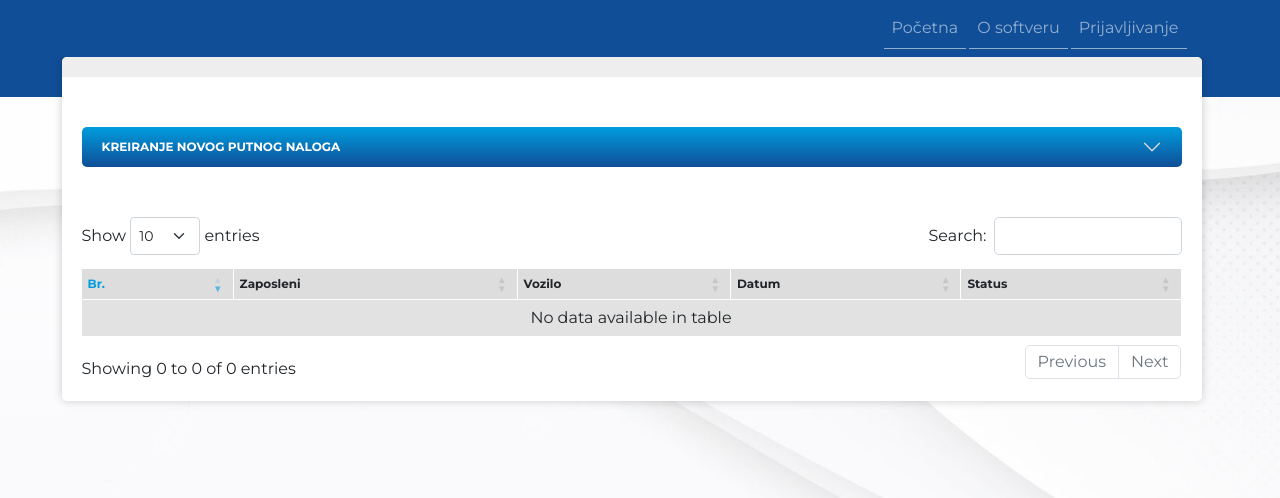
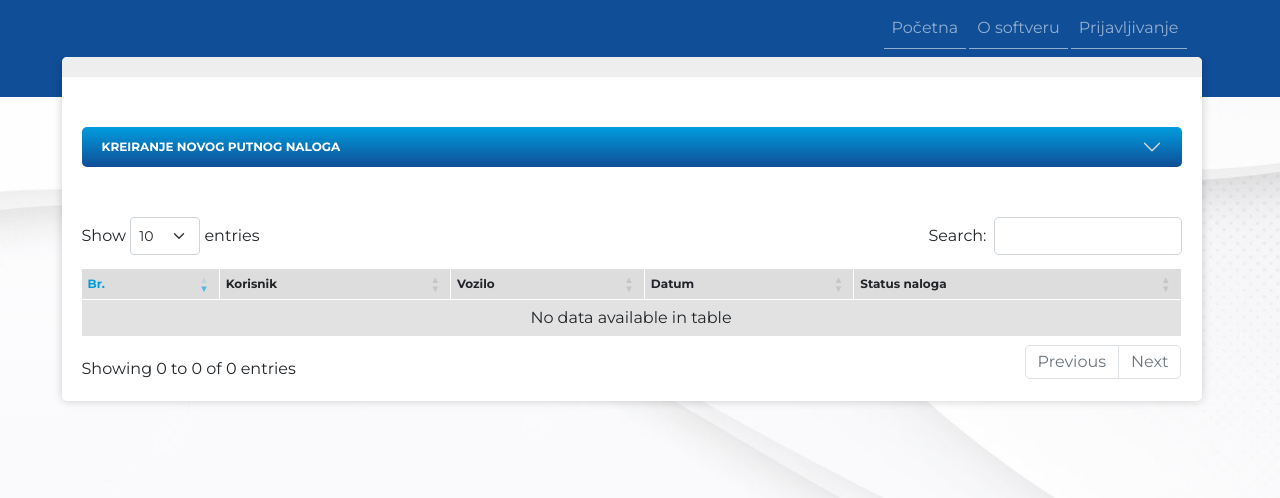
Before and after one commit to miiihaaas/PutniNalozi, a Flask app: template putninalozi/templates/travel_warrant_list.html in a window 1280 px wide. Shown: the top 498 px of the page. Run offline with Flask 2, Linux system fonts and the light colour scheme; the template is opened without the code that fills it: values that come from a table or form of the project are taken from there, others are empty; some libraries are stand-ins or nearby versions.

Commit message:
v 0.337 small updates

```diff
--- a/putninalozi/main/forms.py
+++ b/putninalozi/main/forms.py
@@ -1,12 +1,12 @@
 from flask_wtf import FlaskForm
 from wtforms import DecimalField, SubmitField, BooleanField
-from wtforms.validators import DataRequired
+from wtforms.validators import DataRequired, NumberRange
 from putninalozi.models import Settings
 
 
 class SettingsForm(FlaskForm):
-    daily_wage_domestic = DecimalField('Iznos dnevnice u državi (RSD)', validators=[DataRequired()])
-    daily_wage_abroad = DecimalField('Iznos dnevnice u inostranstvu (€)', validators=[DataRequired()])
+    daily_wage_domestic = DecimalField('Iznos dnevnice u državi (RSD)', validators=[DataRequired(), NumberRange(min=0, message='Iznos dnevnice mora biti veći od 0.')])
+    daily_wage_abroad = DecimalField('Iznos dnevnice u inostranstvu (€)', validators=[DataRequired(), NumberRange(min=0, message='Iznos dnevnice mora biti veći od 0.')])
     send_email_kreiran = BooleanField('Slanje mejla prilikom kreiranja putnog naloga', default=False)
     send_email_zavrsen = BooleanField('Slanje mejla prilikom završetka putnog naloga', default=False)
     send_email_obracunat = BooleanField('Slanje mejla prilikom obračunavanja putnog naloga', default=False)
--- a/putninalozi/templates/expenses.html
+++ b/putninalozi/templates/expenses.html
@@ -125,7 +125,7 @@
         <td class="align-middle"> {{ trosak.expenses_type }} </td>
         <td class="align-middle"> 2022-10-09 </td>
         <td class="align-middle"> {{ trosak.description }} </td>
-        <td class="align-middle"> {{ trosak.amount }} {{ trosak.amount_currency }} </td>
+        <td class="align-middle"> {{ '{:,.2f}'.format(trosak.amount) }} {{ trosak.amount_currency }} </td>
       </tr>
       {% endfor %}
     </tbody>
--- a/putninalozi/templates/layout.html
+++ b/putninalozi/templates/layout.html
@@ -18,9 +18,9 @@
     <script src="https://kit.fontawesome.com/eaa4d75133.js" crossorigin="anonymous"></script>
 
     {% if title %}
-      <title>Putni Nalozi - {{ title }}</title>
+      <title>Putni nalozi - {{ title }}</title>
     {% else %}
-      <title>Putni Nalozi</title>
+      <title>Putni nalozi</title>
     {% endif %}
   </head>
   <body>
--- a/putninalozi/templates/travel_warrant.html
+++ b/putninalozi/templates/travel_warrant.html
@@ -488,9 +488,7 @@
             </td>
             <td class="align-middle">{{ trosak.expenses_date.date() }}</td>
             <td class="align-middle">{{ trosak.description }}</td>
-            <td class="align-middle">
-              {{ trosak.amount }} {{ trosak.amount_currency }}
-            </td>
+            <td class="align-middle">{{ '{:,.2f}'.format(trosak.amount) }} {{ trosak.amount_currency }}</td>
           </tr>
           {% endfor %}
         </tbody>
--- a/putninalozi/templates/travel_warrant_list.html
+++ b/putninalozi/templates/travel_warrant_list.html
@@ -68,10 +68,10 @@
     <thead>
       <tr id="header">
         <th>Br. putnog naloga</th>
-        <th>Zaposleni</th>
+        <th>Korisnik</th>
         <th>Vozilo</th>
         <th>Kompanija</th>
-        <th>Status</th>
+        <th>Status naloga</th>
       </tr>
     </thead>
     <tbody>
@@ -123,10 +123,10 @@
     <thead>
       <tr id="header">
         <th>Br.</th>
-        <th>Zaposleni</th>
+        <th>Korisnik</th>
         <th>Vozilo</th>
         <th>Datum</th>
-        <th>Status</th>
+        <th>Status naloga</th>
       </tr>
     </thead>
     <tbody>
@@ -178,10 +178,10 @@
     <thead>
       <tr id="header">
         <th>Br.</th>
-        <th>Zaposleni</th>
+        <th>Korisnik</th>
         <th>Vozilo</th>
         <th>Datum</th>
-        <th>Status</th>
+        <th>Status naloga</th>
       </tr>
     </thead>
     <tbody>
--- a/putninalozi/templates/vehicle_list.html
+++ b/putninalozi/templates/vehicle_list.html
@@ -8,9 +8,9 @@
   {% if current_user.authorization == 's_admin' %}
     <thead>
       <tr>
-        <th>Tip Vozila</th>
+        <th>Tip vozila</th>
         <th>Marka vozila</th>
-        <th>Registracija</th>
+        <th>Registraciona oznaka</th>
         <th>Kompanija</th>
       </tr>
     </thead>
--- a/putninalozi/travel_warrants/forms.py
+++ b/putninalozi/travel_warrants/forms.py
@@ -1,6 +1,6 @@
 from flask_wtf import FlaskForm
 from wtforms import StringField, BooleanField, FloatField, DecimalField, SelectField, DateField, TimeField, DateTimeField, IntegerField, SubmitField
-from wtforms.validators import DataRequired, Optional, Length, InputRequired
+from wtforms.validators import DataRequired, Optional, Length, InputRequired, NumberRange
 from putninalozi.models import Company, User, Vehicle
 from flask_login import current_user
 from putninalozi import db
@@ -30,11 +30,11 @@ class CreateTravelWarrantForm(FlaskForm):
     personal_registration = StringField('Registraciona oznaka ličnog vozila:', validators=[Optional(), Length(min=7, max=12)]) # GM 047-DD
     other = StringField('Drugo: ')
 
-    advance_payment = DecimalField('Akontacija: ', validators=[Optional('oriban')])
+    advance_payment = DecimalField('Akontacija: ', validators=[Optional('oriban'), NumberRange(min=0, message='Iznos dnevnice mora biti veći od 0.')])
     advance_payment_currency = SelectField('Valuta: ', choices=[('rsd', 'RSD'), ('e', 'EUR'), ('usd', 'USD')])
-    daily_wage = DecimalField('Iznos dnevnice u državi: ')
+    daily_wage = DecimalField('Iznos dnevnice u državi: ', validators=[NumberRange(min=0, message='Iznos dnevnice mora biti veći od 0.')])
     daily_wage_currency = SelectField('Valuta: ', choices=[('rsd', 'RSD'), ('e', 'EUR'), ('usd', 'USD')])
-    daily_wage_abroad = DecimalField('Iznos dnevnice u inostranstvu: ')
+    daily_wage_abroad = DecimalField('Iznos dnevnice u inostranstvu: ', validators=[NumberRange(min=0, message='Iznos dnevnice mora biti veći od 0.')])
     daily_wage_abroad_currency = SelectField('Valuta: ', choices=[('e', 'EUR'), ('usd', 'USD')])
     costs_pays = StringField('Putni troškovi padaju na teret: ', validators=[DataRequired()])
     principal_id = SelectField('Nalogodavac: ', validators=[Optional()], choices=[])
@@ -66,11 +66,11 @@ class EditAdminTravelWarrantForm(FlaskForm):
     personal_registration = StringField('Registraciona oznaka ličnog vozila:', validators=[Optional(), Length(min=7, max=12)]) # GM 047-DD
     other = StringField('Drugo: ')
 
-    advance_payment = DecimalField('Akontacija: ')
+    advance_payment = DecimalField('Akontacija: ', validators=[NumberRange(min=0, message='Iznos dnevnice mora biti veći od 0.')])
     advance_payment_currency = SelectField('Valuta: ', choices=[('rsd', 'RSD'), ('e', 'EUR'), ('usd', 'USD')])
-    daily_wage = DecimalField('Iznos dnevnice u državi: ')
+    daily_wage = DecimalField('Iznos dnevnice u državi: ', validators=[NumberRange(min=0, message='Iznos dnevnice mora biti veći od 0.')])
     daily_wage_currency = SelectField('Valuta: ', choices=[('rsd', 'RSD'), ('e', 'EUR'), ('usd', 'USD')])
-    daily_wage_abroad = DecimalField('Iznos dnevnice u inostranstvu: ')
+    daily_wage_abroad = DecimalField('Iznos dnevnice u inostranstvu: ', validators=[NumberRange(min=0, message='Iznos dnevnice mora biti veći od 0.')])
     daily_wage_abroad_currency = SelectField('Valuta: ', choices=[('e', 'EUR'), ('usd', 'USD')])
     costs_pays = StringField('Putni troškovi padaju na teret: ')
     principal_id = SelectField('Nalogodavac:', validators=[Optional()], choices=[])
@@ -125,7 +125,7 @@ class TravelWarrantExpensesForm(FlaskForm):
     expenses_type = SelectField('Tip troška', choices=[('Ostali troškovi na službenom putu', 'Ostali troškovi na službenom putu'), ('Parkiranje', 'Parkiranje'), ('Putarine', 'Putarine'), ('Troškovi amortizacije privatnog vozila', 'Troškovi amortizacije privatnog vozila'), ('Troškovi noćenja', 'Troškovi noćenja'), ('Troškovi prevoza', 'Troškovi prevoza'), ('Troškovi smeštaja i ishrane', 'Troškovi smeštaja i ishrane')] )
     expenses_date = DateTimeField('Datum: ', format='%Y-%m-%dT%H:%M', validators=[DataRequired()])
     description = StringField('Opis troška: ', validators=[DataRequired()])
-    amount = DecimalField('Iznos: ', validators=[DataRequired()])
+    amount = DecimalField('Iznos: ', validators=[DataRequired(), NumberRange(min=0, message='Iznos troška mora biti veći od 0.')])
     amount_currency =  SelectField('Valuta: ', choices=[('rsd', 'RSD'), ('e', 'EUR'), ('usd', 'USD')])
     submit = SubmitField('Dodajte trošak')
 
@@ -137,7 +137,7 @@ class EditTravelWarrantExpenses(FlaskForm):
     expenses_type = SelectField('Tip troška', choices=[('Ostali troškovi na službenom putu', 'Ostali troškovi na službenom putu'), ('Parkiranje', 'Parkiranje'), ('Putarine', 'Putarine'), ('Troškovi amortizacije privatnog vozila', 'Troškovi amortizacije privatnog vozila'), ('Troškovi noćenja', 'Troškovi noćenja'), ('Troškovi prevoza', 'Troškovi prevoza'), ('Troškovi smeštaja i ishrane', 'Troškovi smeštaja i ishrane')] )
     expenses_date = DateTimeField('Datum: ', format='%Y-%m-%dT%H:%M', validators=[DataRequired()])
     description = StringField('Opis troška: ', validators=[DataRequired()])
-    amount = DecimalField('Iznos: ', validators=[DataRequired()])
+    amount = DecimalField('Iznos: ', validators=[DataRequired(), NumberRange(min=0, message='Iznos troška mora biti veći od 0.')])
     amount_currency =  SelectField('Valuta: ', choices=[('rsd', 'RSD'), ('e', 'EUR'), ('usd', 'USD')])
     submit = SubmitField('Ažurirajte trošak')
 
--- a/putninalozi/users/forms.py
+++ b/putninalozi/users/forms.py
@@ -13,7 +13,7 @@ class RegistrationUserForm(FlaskForm):
     surname = StringField('Prezime', validators=[DataRequired(), Length(min=2, max=20)])
     gender = SelectField('Pol', validators=[DataRequired()], choices = [(1, 'muški'),(2, 'ženski')])
     workplace = StringField('Radno mesto', validators=[DataRequired(), Length(min=2, max=20)])
-    authorization = SelectField('Nivo autorizacije', validators=[DataRequired()], choices = [('c_user', 'ZAPOSLENI'),('c_member', 'ČLAN'),('c_cashier', 'BLAGAJNIK'),('c_principal', 'NALOGODAVAC'),('c_admin', 'ADMIN'),('c_founder', 'OSNIVAČ (bez zaposlenja u pravnom licu)')])
+    authorization = SelectField('Nivo autorizacije', validators=[DataRequired()], choices = [('c_user', 'ZAPOSLENI'),('c_member', 'ČLAN'),('c_cashier', 'KNJIGOVOĐA/BLAGAJNIK'),('c_principal', 'NALOGODAVAC'),('c_admin', 'ADMIN'),('c_founder', 'OSNIVAČ (bez zaposlenja u pravnom licu)')])
     company_id = SelectField('Kompanija', choices=Company.query.all()) #Company.query.all()  vs  [(1, 'Helios'),(2, 'Metalac')]
     default_vehicle = SelectField('Dodeljeno vozilo', validators=[DataRequired()], choices = [])
     submit = SubmitField('Registrujte profil korisnika')
@@ -33,7 +33,7 @@ class UpdateUserForm(FlaskForm):
     surname = StringField('Prezime', validators=[DataRequired(), Length(min=2, max=20)])
     gender = SelectField('Pol', validators=[DataRequired()], choices=[ (1, 'muški'), (2, 'ženski')])
     workplace = StringField(label='Radno mesto', validators=[DataRequired(), Length(min=2, max=20)])
-    authorization = SelectField('Nivo autorizacije', validators=[DataRequired()], choices = [('c_user', 'ZAPOSLENI'),('c_member', 'ČLAN'),('c_cashier', 'BLAGAJNIK'),('c_principal', 'NALOGODAVAC'),('c_admin', 'ADMIN'),('c_founder', 'OSNIVAČ (bez zaposlenja u pravnom licu)')])
+    authorization = SelectField('Nivo autorizacije', validators=[DataRequired()], choices = [('c_user', 'ZAPOSLENI'),('c_member', 'ČLAN'),('c_cashier', 'KNJIGOVOĐA/BLAGAJNIK'),('c_principal', 'NALOGODAVAC'),('c_admin', 'ADMIN'),('c_founder', 'OSNIVAČ (bez zaposlenja u pravnom licu)')])
     company_id = SelectField('Kompanija', choices = [(c.id, c.companyname) for c in db.session.query(Company.id,Company.companyname).order_by('companyname').all()]) #, choices=Company.query.all())
     default_vehicle = SelectField('Dodeljeno vozilo', validators=[DataRequired()], choices = [])
     submit = SubmitField('Ažurirajte profil korisnika')
--- a/putninalozi/users/routes.py
+++ b/putninalozi/users/routes.py
@@ -152,7 +152,8 @@ def login():
 @users.route("/logout")
 def logout():
     logout_user()
-    return redirect(url_for('main.about'))
+    flash(f'Uspešno ste se odjavili iz softvera.', 'success')
+    return redirect(url_for('main.login'))
 
 
 @users.route("/user/<int:user_id>/delete", methods=['POST'])
```
Also changed, not shown: putninalozi/companys/forms.py (+10 -10 lines).
